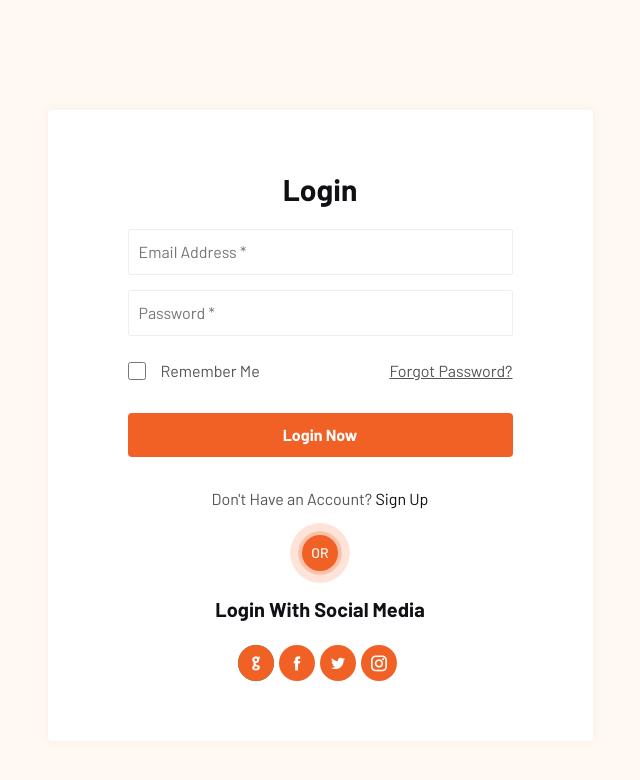
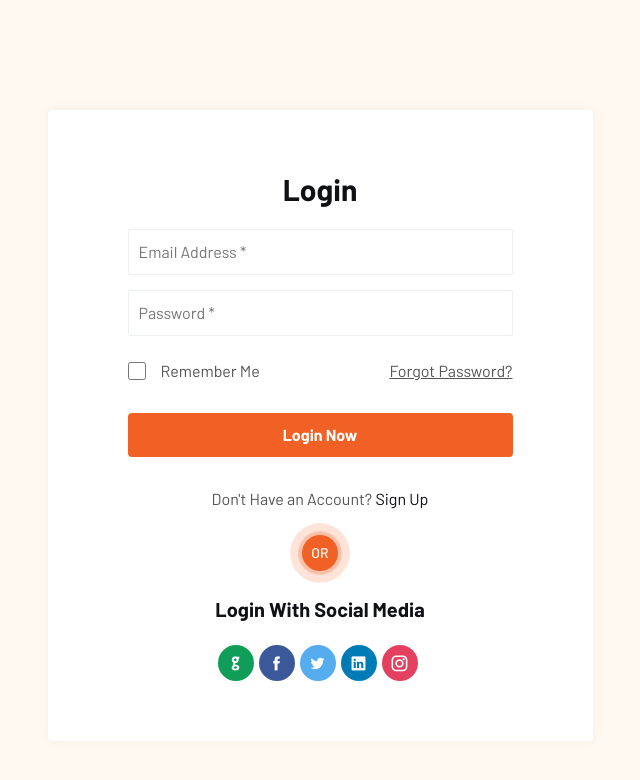
Before and after one commit to Pandey9800/react_ecom, a React (Vite) app: page /login in a window 1280 px wide. Shown: the top 780 px of the page, without its empty margins (320-960 px from the left). Built offline with nearby package versions, Linux system fonts and the light colour scheme; no server answers.

Commit message:
working on making the firebase login a success thingi

```diff
--- a/src/components/Login.jsx
+++ b/src/components/Login.jsx
@@ -12,7 +12,7 @@ const Login = () => {
     const [errorMessage, setErrorMessage] = useState("");
     const {signUpWithGmail, login} = useContext(AuthContext);
     const location = useLocation();
-    const navigat = useNavigate();
+    const navigate = useNavigate();
 
 
     const from = location.state?.from?.pathname || "/";
@@ -26,16 +26,22 @@ const Login = () => {
         // console.log(email, password)
         login(email, password).then((result) => {
             const user = result.user;
-            alert("Login successfull!")
-            navigat(from, {replace: true})
+            alert("Login successful!")
+            navigate(from, {replace: true})
         }).catch((error) => {
             const errorMsg = error.message;
             setErrorMessage("Please Provide Valid Email Address & Password");
         })
     }
 
-    const handleRegister = () => {
-
+    const handleRegister = (e) => {
+        signUpWithGmail().then((result) => {
+            const user = result.user;
+            navigate(from, {replace: true})
+        }).catch((error) => {
+            const errorMsg = error.message;
+            setErrorMessage("Please Provide Valid Email Address & Password");
+        })
     }
 
   return (
@@ -55,7 +61,7 @@ const Login = () => {
                         <div>
                             {
                                 errorMessage && (
-                                    <div className="error-message text-danger">
+                                    <div className="error-message text-danger mb-1">
                                         {errorMessage}
                                     </div>
                                 )
@@ -78,10 +84,9 @@ const Login = () => {
                     </form>
 
                     {/* account bottom */}
-
                     <div className="account-bottom">
                         <span className='d-block cate pt-10'>
-                            Don't Have an Account? <Link to="sign-up">Sign Up</Link>
+                            Don't Have an Account? <Link to="/signup">Sign Up</Link>
                         </span>
                         <span className="or">
                             <span>or</span>
@@ -90,11 +95,22 @@ const Login = () => {
                         {/* social login */}
 
                         <h5 className='subtitle'>{socialTitle}</h5>
-                        <ul className="lab-ul social-icons justify-content-center">
-                            <li className='github'><a href='/' onClick={handleRegister} className="icofont-github"></a></li>
-                            <li className="facebook"><a href='/' onClick={handleRegister} className="icofont-facebook"></a></li>
-                            <li className="twitter"><a href='/' onClick={handleRegister} className="icofont-twitter"></a></li>
-                            <li className="instagram"><a href='/' onClick={handleRegister} className="icofont-instagram"></a></li>
+                          <ul className="lab-ul social-icons justify-content-center">
+                              <li>
+                                  <button className='github' onClick={handleRegister}><i className="icofont-github"></i></button>
+                              </li>
+                              <li>
+                                  <a href='/' className='facebook'><i className="icofont-facebook"></i></a>
+                              </li>
+                              <li>
+                                  <a href='/' className='twitter'><i className="icofont-twitter"></i></a>
+                              </li>
+                              <li>
+                                  <a href='/' className='linkedin'><i className="icofont-linkedin"></i></a>
+                              </li>
+                              <li>
+                                  <a href='/' className='instagram'><i className="icofont-instagram"></i></a>
+                              </li>
                         </ul>
                     </div>
 
--- /dev/null
+++ b/src/components/Signup.jsx
@@ -0,0 +1,9 @@
+import React from 'react'
+
+const Signup = () => {
+  return (
+    <div>Signup</div>
+  )
+}
+
+export default Signup
--- a/src/main.jsx
+++ b/src/main.jsx
@@ -23,6 +23,7 @@ import Contact from './contact/Contact.jsx'
 import AuthProvider from './contexts/AuthProvider.jsx'
 import PrivateRoute from './PrivateRoute/PrivateRoute.jsx'
 import Login from './components/Login.jsx'
+import Signup from './components/Signup.jsx'
 
 
 const router = createBrowserRouter([
@@ -40,8 +41,9 @@ const router = createBrowserRouter([
       { path: "/contact", element: < Contact/>},
     ],
   },
-  { path: "login", element: <Login/>}
+  { path: "login", element: <Login /> },
   // { path: "/login", element: < LoginDemo/>},
+  { path: "signup", element: <Signup />}
 ]);
 
 ReactDOM.createRoot(document.getElementById('root')).render(
```
